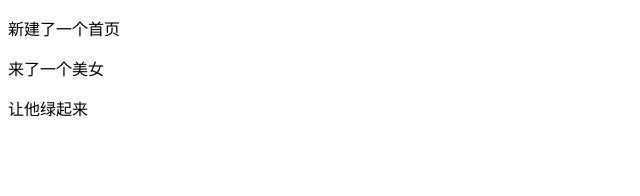
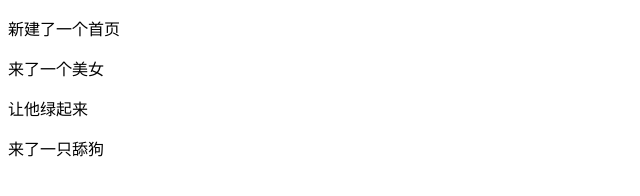
Before and after one commit to penglin0613/studyGitPull50_01, a plain HTML site: page index.html in a window 1280 px wide. Shown: the whole page, without its empty margins (0-640 px from the left). Drawn offline with Linux system fonts and the light colour scheme.

Commit message:
来了一只舔狗

```diff
--- a/index.html
+++ b/index.html
@@ -8,6 +8,9 @@
 <body>
     <p>新建了一个首页</p>
     <p>来了一个美女</p>
+    <!-- 公司第二天一来拉取的内容(这个内容是昨天晚上在家里写的) -->
     <p>让他绿起来</p>
+    <!-- 公司第二天写的功能 -->
+    <p>来了一只舔狗</p>
 </body>
 </html>
```
